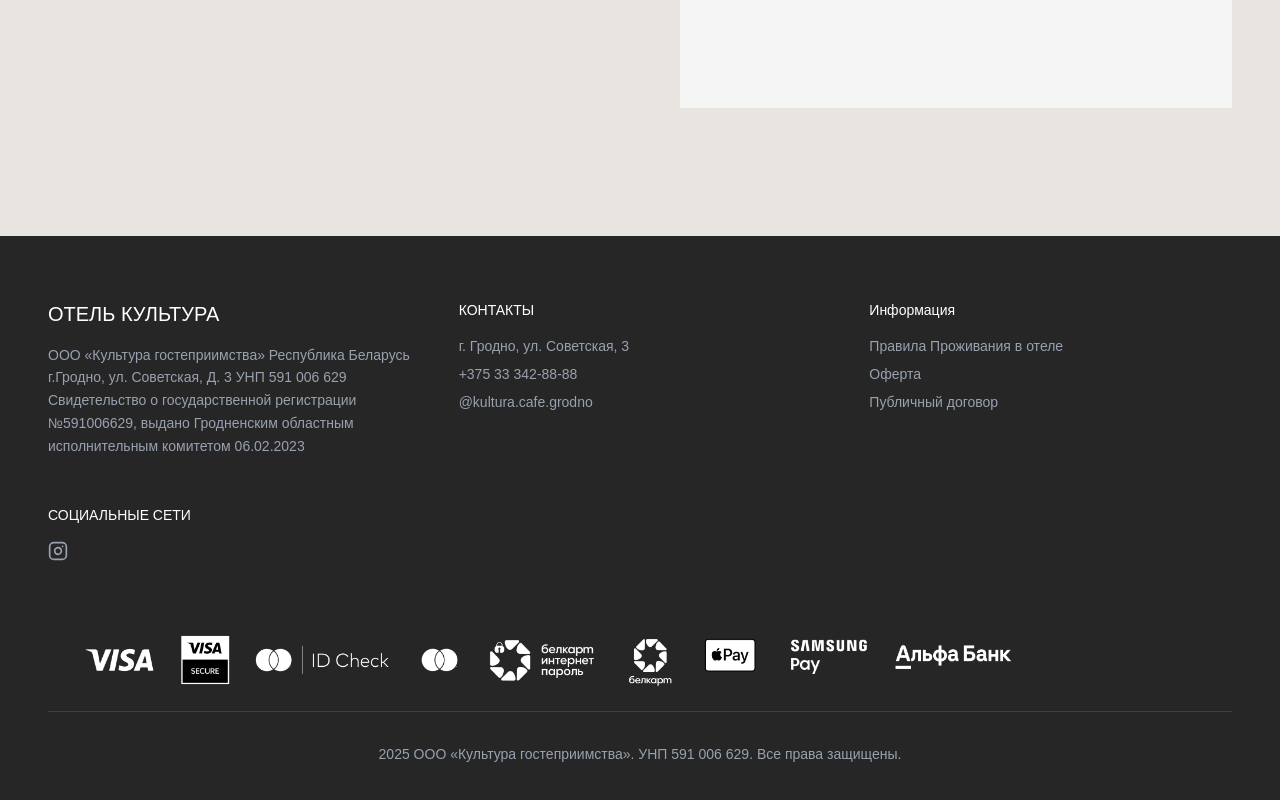
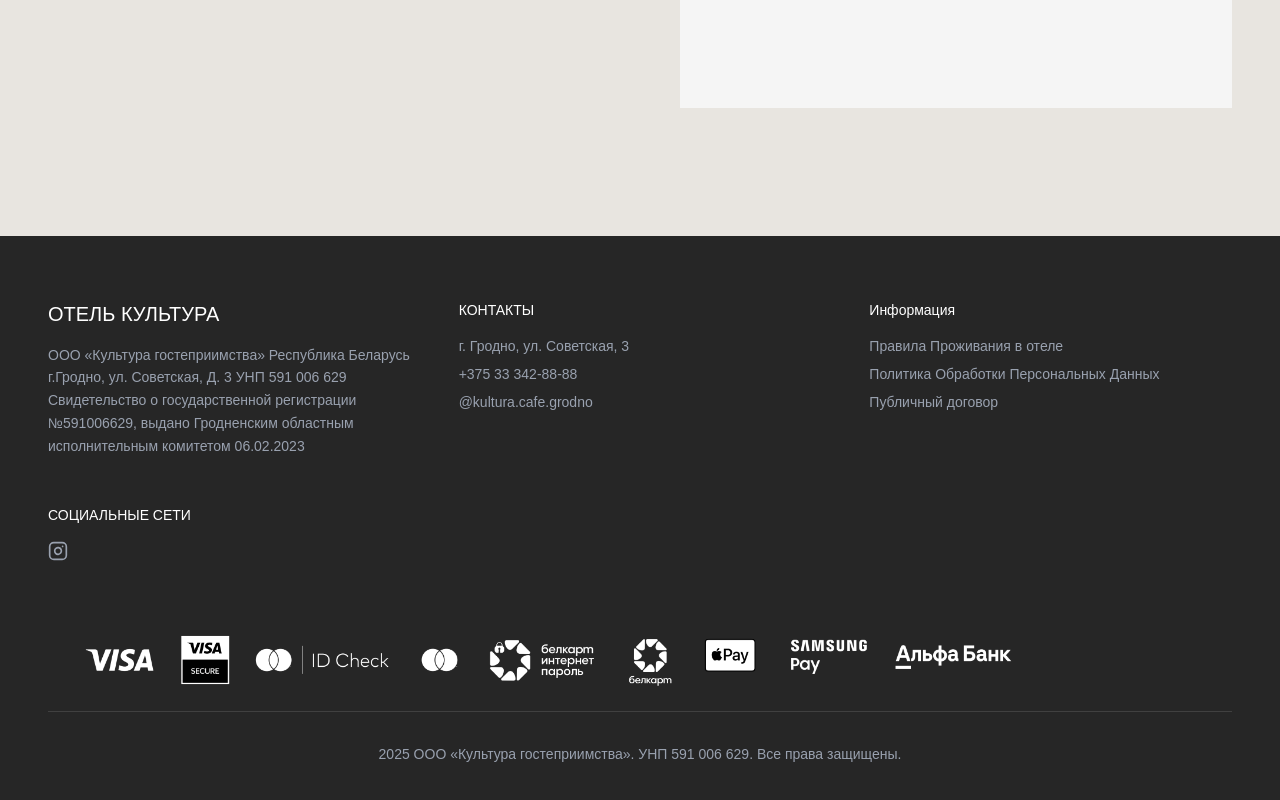
Before and after one commit to Kultura-web/finalnextkultura, a Next.js app: page / in a window 1280 px wide. Shown: the part 4933-5733 px from the top of the page. Built offline with nearby package versions, Linux system fonts and the light colour scheme.

Commit message:
Update Footer.tsx

```diff
--- a/components/components/Footer.tsx
+++ b/components/components/Footer.tsx
@@ -47,7 +47,7 @@ export default function Footer() {
                   href="/oferta"
                   className="hover:text-white transition-colors"
                 >
-                  Оферта
+                  Политика Обработки Персональных Данных
                 </Link>
               </li>
               <li>
```
